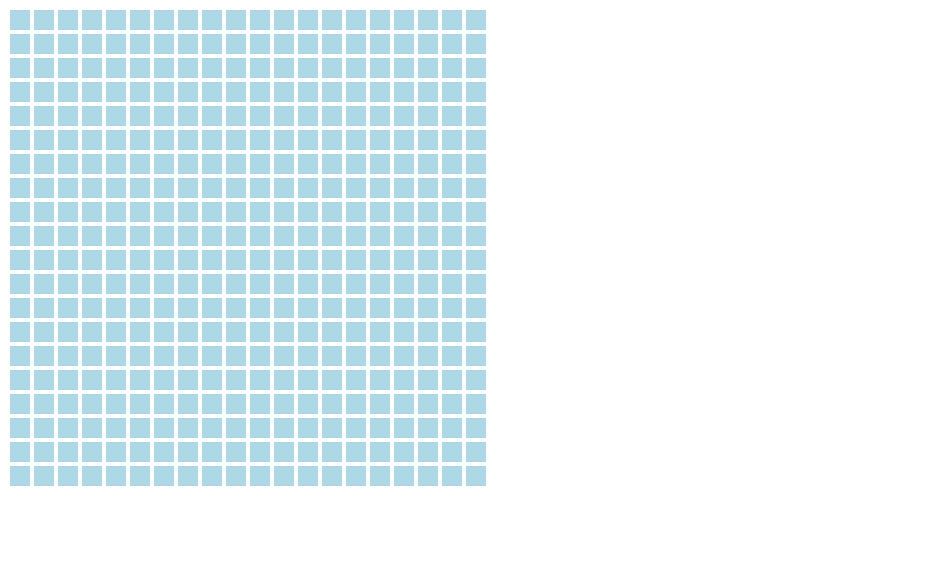
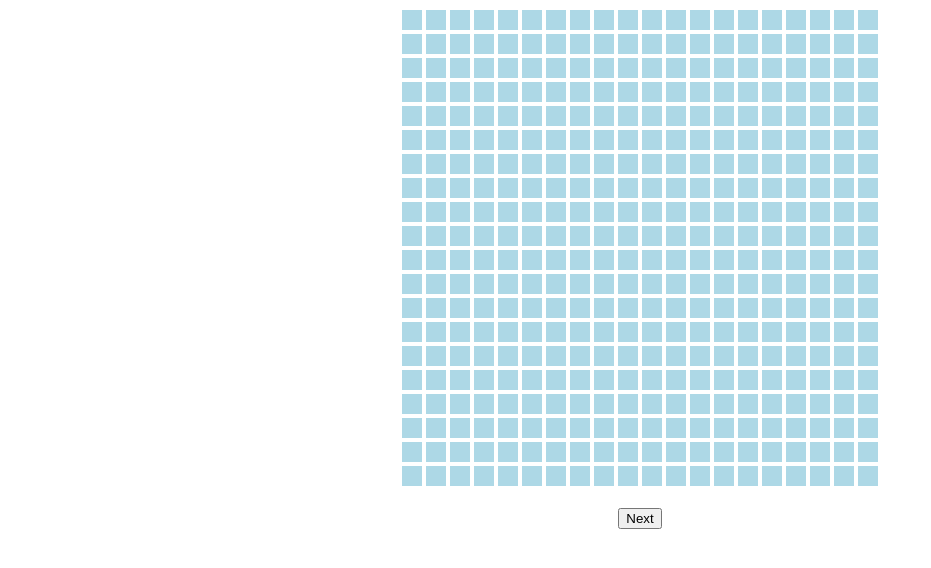
Before and after one commit to trotyl/conway-game-of-life, an Angular app: page / in a window 1280 px wide. Shown: the top 568 px of the page, without its empty margins (0-931 px from the left). Built offline with nearby package versions, Linux system fonts and the light colour scheme.

Commit message:
add next button in container

```diff
--- a/src/app/playground/container/container.component.css
+++ b/src/app/playground/container/container.component.css
@@ -1,13 +1,22 @@
-.container {
+.grid-row {
   display: flex; /* or inline-flex */
   flex-direction: row;
   flex-wrap: nowrap;
+  justify-content: center;
 }
 
-.item {
+.grid-cell {
   width: 20px;
   min-width: 20px;
   height: 20px;
   margin: 2px;
   background-color: lightblue;
 }
+
+.controls-panel {
+  margin-top: 20px;
+  display: flex;
+  flex-direction: row;
+  flex-wrap: wrap;
+  justify-content: center;
+}
--- a/src/app/playground/container/container.component.html
+++ b/src/app/playground/container/container.component.html
@@ -1,3 +1,6 @@
-<div *ngFor="let row of rows" class="container">
-  <figure *ngFor="let column of columns" class="item"></figure>
+<div *ngFor="let row of rows" class="grid-row">
+  <figure *ngFor="let column of columns" class="grid-cell"></figure>
 </div>
+<div class="controls-panel">
+  <button>Next</button>
+</div>
```
